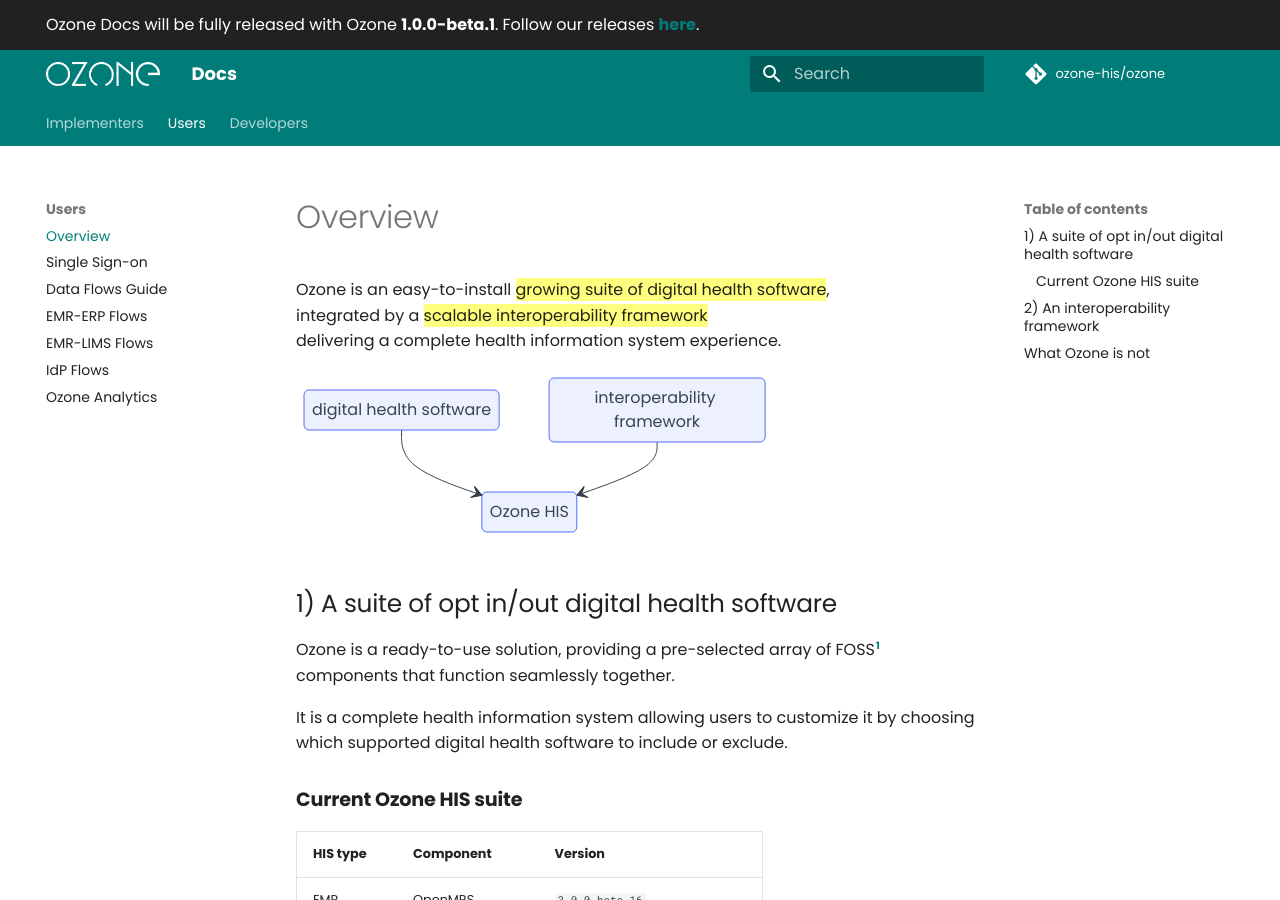
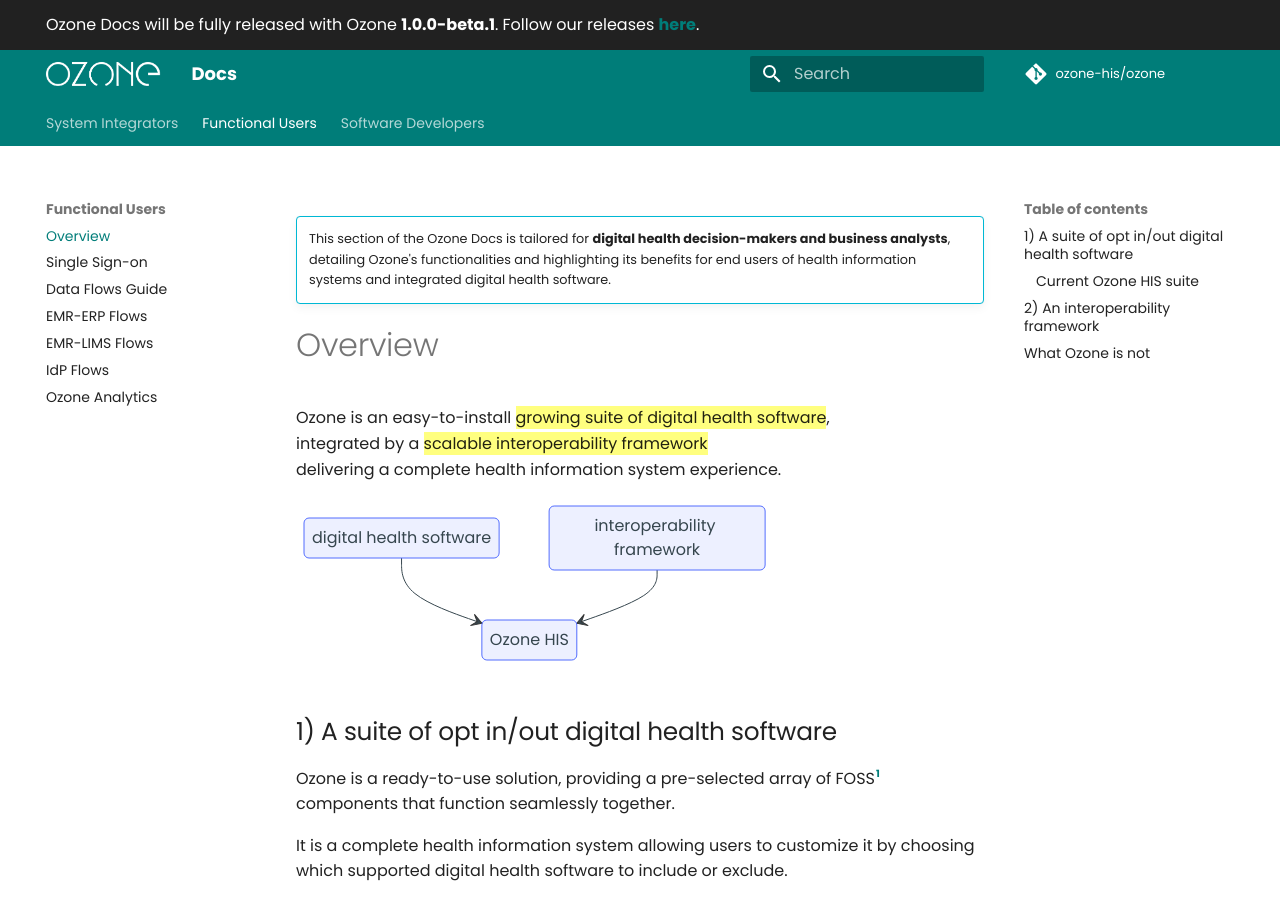
Before and after one commit to ozone-his/ozone-docs, an MkDocs documentation site: the page built from docs/users/index.md, in a window 1280 px wide and 900 px high. Built offline with MkDocs 1.6.1 and Material for MkDocs 9.7.7, drawn with Linux system fonts in a browser that asks for light colours; comment, search, counter and statistics services are not loaded; some of the changed text lies outside the part shown.

Commit message:
OZ-340: Renaming top sections with audience tips.

```diff
--- a/docs/users/overview.md
+++ b/docs/users/index.md
@@ -1,3 +1,7 @@
+!!! info ""
+
+    This section of the Ozone Docs is tailored for **digital health decision-makers and business analysts**, detailing Ozone's functionalities and highlighting its benefits for end users of health information systems and integrated digital health software.
+
 # Overview
 
 Ozone is an easy-to-install {==growing suite of digital health software==},
@@ -57,7 +61,7 @@
 
 ## What Ozone is not
 
-Ozone is <u>not a fork</u> of other open-source projects; it utilizes standard, untouched components.
+Ozone is <u>not a fork</u> of other open-source projects; it utilizes standard, officially released and untouched software components.
 
 [^lts]: Long-term support
 
--- a/mkdocs.yml
+++ b/mkdocs.yml
@@ -2,19 +2,19 @@
 repo_url: https://github.com/ozone-his/ozone-distro
 repo_name: ozone-his/ozone
 nav:
-  - Implementers:
+  - System Integrators:
     - Quick Start: 'index.md'
     - Create Your Own Distribution: 'create-distro.md'
     - Override Inherited Configs: 'override-configs.md'
-  - Users:
-    - Overview: 'users/overview.md'
+  - Functional Users:
+    - Overview: 'users/index.md'
     - Single Sign-on: 'users/sso.md'
     - Data Flows Guide: 'users/dataflows.md'
     - EMR-ERP Flows: 'users/emr-erp.md'
     - EMR-LIMS Flows: 'users/emr-lims.md'
     - IdP Flows: 'users/all-idp.md'
     - Ozone Analytics: 'users/analytics.md'
-  - Developers:
+  - Software Developers:
     - Architecture Overview: 'devs/index.md'
     - Default Architecture: 'devs/default-archi.md'
     - EIP Client: 'devs/eip-client.md'
```
Also changed, not shown: docs/devs/index.md (+4 -0 lines), docs/index.md (+7 -3 lines), docs/users/all-idp.md (+1 -1 lines), docs/users/dataflows.md (+3 -3 lines).
